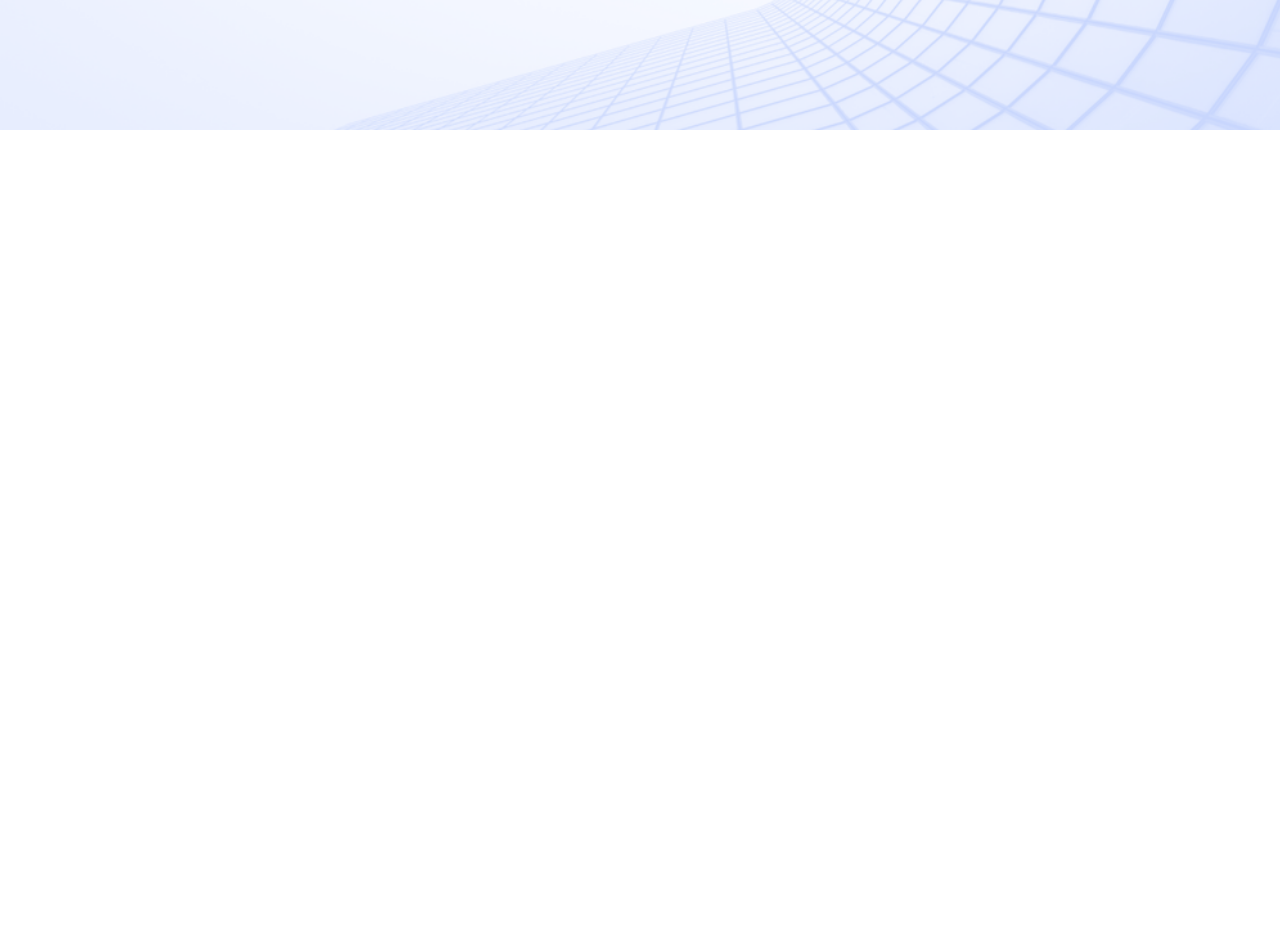
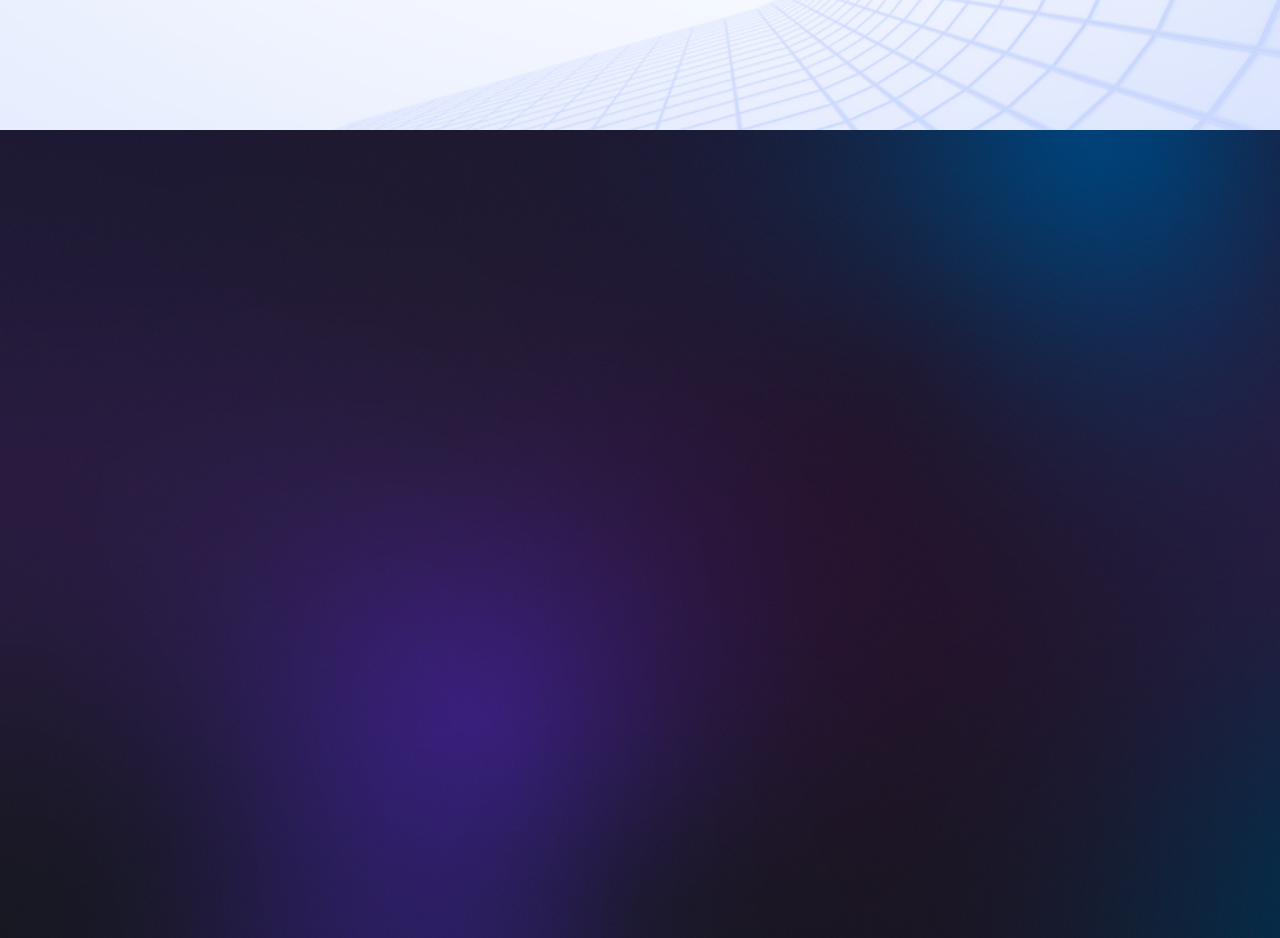
Before and after one commit to bradvader/enfusion-bv, a Next.js app: page / in a window 1280 px wide. Shown: the part 740-1678 px from the top of the page. Before the commit the page ends 870 px from the top, so only its background shows below. Built offline with nearby package versions, Linux system fonts and the light colour scheme.

Commit message:
Footer blocked out

```diff
--- a/pages/index.js
+++ b/pages/index.js
@@ -77,6 +77,11 @@ export default function Home() {
 
     </div>
 
+    <div className="" id="bv-footer-block">
+
+
+    </div>
+
 
 
 
--- a/styles/bv-style.css
+++ b/styles/bv-style.css
@@ -445,3 +445,14 @@ order: 1;
 align-self: stretch;
 flex-grow: 0;
 }
+#bv-footer-block{
+
+
+width: 1440px;
+height: 808px;
+left: 0px;
+top: 0px;
+
+background:url('/images/footer-bg.png');
+mix-blend-mode: normal;
+}
```
Also changed, not shown: public/images/footer-bg.png (added).
